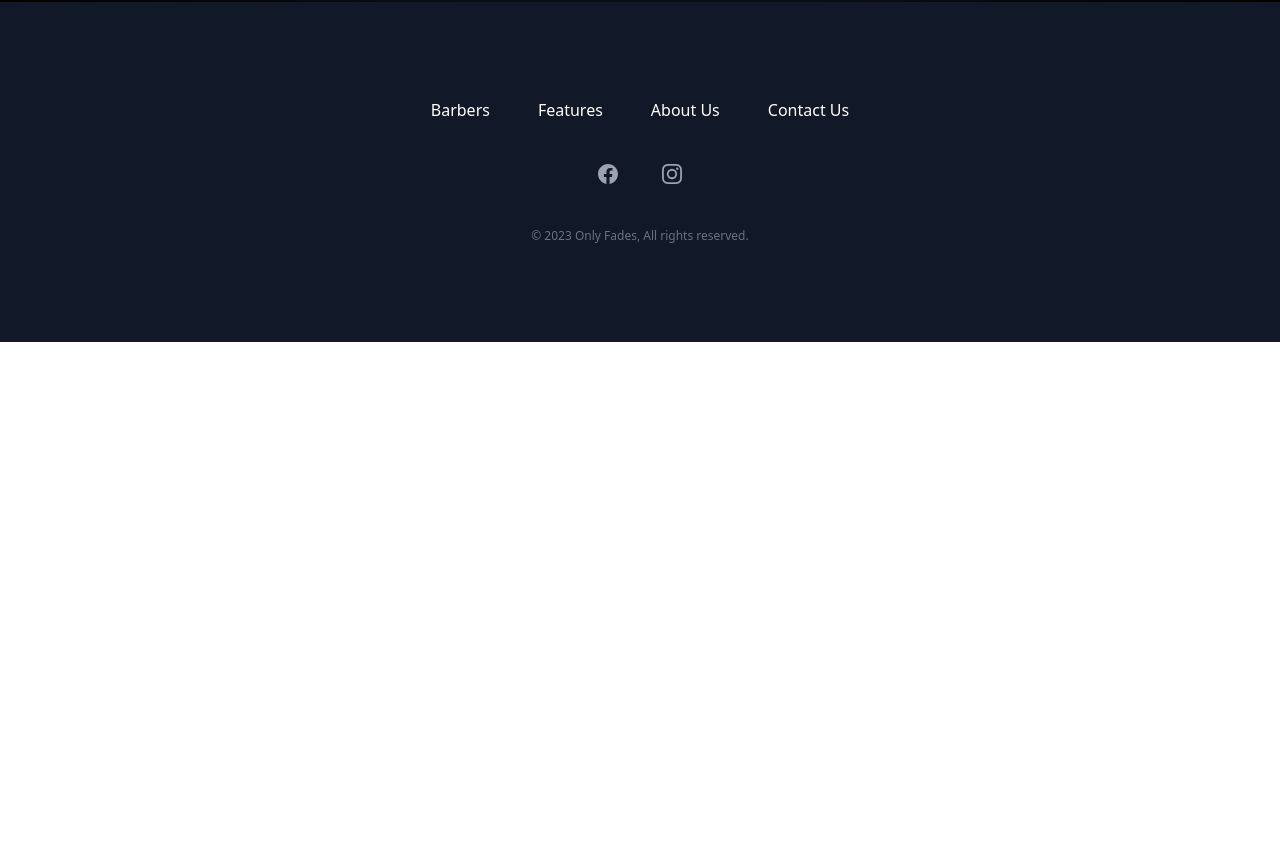
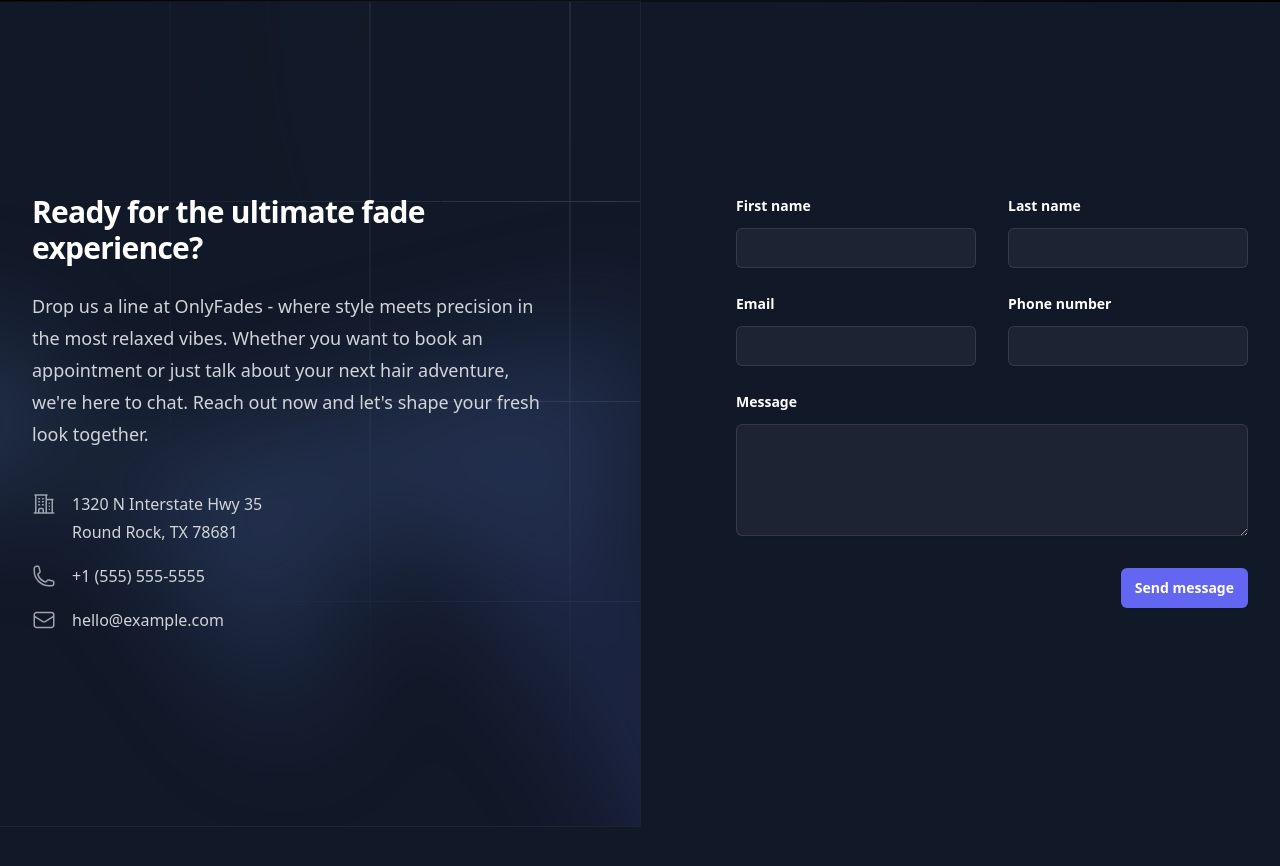
Before and after one commit to Rojis47/OnlyFades, a React (Vite) app: page / in a window 1280 px wide. Shown: the part 2054-2920 px from the top of the page. Before the commit the page ends 2396 px from the top, so only its background shows below. Built offline with nearby package versions, Linux system fonts and the light colour scheme.

Commit message:
add contact

```diff
--- /dev/null
+++ b/src/pages/Home/Contact.jsx
@@ -0,0 +1,198 @@
+import React from 'react';
+import {
+  BuildingOffice2Icon,
+  EnvelopeIcon,
+  PhoneIcon,
+} from '@heroicons/react/24/outline';
+
+const formFields = [
+  {
+    id: 'first-name',
+    label: 'First name',
+    type: 'text',
+    autoComplete: 'given-name',
+  },
+  {
+    id: 'last-name',
+    label: 'Last name',
+    type: 'text',
+    autoComplete: 'family-name',
+  },
+  { id: 'email', label: 'Email', type: 'email', autoComplete: 'email' },
+  {
+    id: 'phone-number',
+    label: 'Phone number',
+    type: 'tel',
+    autoComplete: 'tel',
+  },
+  { id: 'message', label: 'Message', type: 'textarea', autoComplete: 'off' },
+];
+const contactInfo = [
+  {
+    label: 'Address',
+    icon: BuildingOffice2Icon,
+    value: '1320 N Interstate Hwy 35 \n Round Rock, TX 78681',
+  },
+  {
+    label: 'Telephone',
+    icon: PhoneIcon,
+    value: '+1 (555) 555-5555',
+    link: 'tel:#',
+  },
+  {
+    label: 'Email',
+    icon: EnvelopeIcon,
+    value: 'hello@example.com',
+    link: 'mailto:hello@example.com',
+  },
+];
+
+function Contact() {
+  return (
+    <div className="relative bg-gray-900 isolate">
+      <div className="grid grid-cols-1 mx-auto max-w-7xl lg:grid-cols-2">
+        <div className="relative px-6 pt-24 pb-20 sm:pt-32 lg:static lg:px-8 lg:py-48">
+          <div className="max-w-xl mx-auto lg:mx-0 lg:max-w-lg">
+            <div className="absolute inset-y-0 left-0 w-full overflow-hidden -z-10 ring-1 ring-white/5 lg:w-1/2">
+              <svg
+                className="absolute inset-0 h-full w-full stroke-gray-700 [mask-image:radial-gradient(100%_100%_at_top_right,white,transparent)]"
+                aria-hidden="true"
+              >
+                <defs>
+                  <pattern
+                    id="54f88622-e7f8-4f1d-aaf9-c2f5e46dd1f2"
+                    width={200}
+                    height={200}
+                    x="100%"
+                    y={-1}
+                    patternUnits="userSpaceOnUse"
+                  >
+                    <path d="M130 200V.5M.5 .5H200" fill="none" />
+                  </pattern>
+                </defs>
+                <svg
+                  x="100%"
+                  y={-1}
+                  className="overflow-visible fill-gray-800/20"
+                >
+                  <path d="M-470.5 0h201v201h-201Z" strokeWidth={0} />
+                </svg>
+                <rect
+                  width="100%"
+                  height="100%"
+                  strokeWidth={0}
+                  fill="url(#54f88622-e7f8-4f1d-aaf9-c2f5e46dd1f2)"
+                />
+              </svg>
+              <div
+                className="absolute -left-56 top-[calc(100%-13rem)] transform-gpu blur-3xl lg:left-[max(-14rem,calc(100%-59rem))] lg:top-[calc(50%-7rem)]"
+                aria-hidden="true"
+              >
+                <div
+                  className="aspect-[1155/678] w-[72.1875rem] bg-gradient-to-br from-[#80caff] to-[#4f46e5] opacity-20"
+                  style={{
+                    clipPath:
+                      'polygon(74.1% 56.1%, 100% 38.6%, 97.5% 73.3%, 85.5% 100%, 80.7% 98.2%, 72.5% 67.7%, 60.2% 37.8%, 52.4% 32.2%, 47.5% 41.9%, 45.2% 65.8%, 27.5% 23.5%, 0.1% 35.4%, 17.9% 0.1%, 27.6% 23.5%, 76.1% 2.6%, 74.1% 56.1%)',
+                  }}
+                />
+              </div>
+            </div>
+            <h2 className="text-3xl font-bold tracking-tight text-white">
+              Ready for the ultimate fade experience?
+            </h2>
+            <p className="mt-6 text-lg leading-8 text-gray-300">
+              Drop us a line at OnlyFades - where style meets precision in the
+              most relaxed vibes. Whether you want to book an appointment or
+              just talk about your next hair adventure, we're here to chat.
+              Reach out now and let's shape your fresh look together.
+            </p>
+            <dl className="mt-10 space-y-4 text-base leading-7 text-gray-300">
+              {contactInfo.map((item, index) => (
+                <div className="flex gap-x-4" key={index}>
+                  <dt className="flex-none">
+                    <span className="sr-only">{item.label}</span>
+                    <item.icon
+                      className="w-6 text-gray-400 h-7"
+                      aria-hidden="true"
+                    />
+                  </dt>
+                  <dd>
+                    {item.link ? (
+                      <a className="hover:text-white" href={item.link}>
+                        {item.value}
+                      </a>
+                    ) : (
+                      item.value.split('\n').map((line, i) => (
+                        <React.Fragment key={i}>
+                          {line}
+                          <br />
+                        </React.Fragment>
+                      ))
+                    )}
+                  </dd>
+                </div>
+              ))}
+            </dl>
+          </div>
+        </div>
+        <div className="relative px-6 pt-24 pb-20 sm:pt-32 lg:static lg:px-8 lg:py-48">
+          <form action="#" method="POST">
+            <div className="max-w-xl mx-auto lg:mr-0 lg:max-w-lg">
+              <div className="grid grid-cols-1 gap-x-8 gap-y-6 sm:grid-cols-2">
+                {formFields.map((input) => (
+                  <Input
+                    key={input.id}
+                    id={input.id}
+                    label={input.label}
+                    type={input.type}
+                    autoComplete={input.autoComplete}
+                  />
+                ))}
+              </div>
+              <div className="flex justify-end mt-8">
+                <button
+                  type="submit"
+                  className="rounded-md bg-indigo-500 px-3.5 py-2.5 text-center text-sm font-semibold text-white shadow-sm hover:bg-indigo-400 focus-visible:outline focus-visible:outline-2 focus-visible:outline-offset-2 focus-visible:outline-indigo-500"
+                >
+                  Send message
+                </button>
+              </div>
+            </div>
+          </form>
+        </div>
+      </div>
+    </div>
+  );
+}
+
+function Input({ id, label, type, autoComplete }) {
+  return (
+    <div className={type === 'textarea' ? 'sm:col-span-2' : ''}>
+      <label
+        htmlFor={id}
+        className="block text-sm font-semibold leading-6 text-white"
+      >
+        {label}
+      </label>
+      <div className="mt-2.5">
+        {type === 'textarea' ? (
+          <textarea
+            id={id}
+            autoComplete={autoComplete}
+            rows={4}
+            className="block w-full rounded-md border-0 bg-white/5 px-3.5 py-2 text-white shadow-sm ring-1 ring-inset ring-white/10 focus:ring-2 focus:ring-inset focus:ring-indigo-500 sm:text-sm sm:leading-6"
+          />
+        ) : (
+          <input
+            type={type}
+            id={id}
+            autoComplete={autoComplete}
+            className="block w-full rounded-md border-0 bg-white/5 px-3.5 py-2 text-white shadow-sm ring-1 ring-inset ring-white/10 focus:ring-2 focus:ring-inset focus:ring-indigo-500 sm:text-sm sm:leading-6"
+          />
+        )}
+      </div>
+    </div>
+  );
+}
+
+export default Contact;
--- a/src/pages/Home/Home.jsx
+++ b/src/pages/Home/Home.jsx
@@ -1,6 +1,7 @@
 import bgImage from '../../assets/images/else/bgimg.jpg';
 
 import NavBar from '../../components/NavBar';
+import Contact from './Contact';
 import Footer from '../../components/Footer';
 import Barbers from './Barbers';
 import logo from '../../assets/logo/OnlyFades.png';
@@ -50,6 +51,7 @@ function Home() {
         </div>
       </div>
       <Barbers />
+      <Contact />
       <Footer />
     </div>
   );
```
